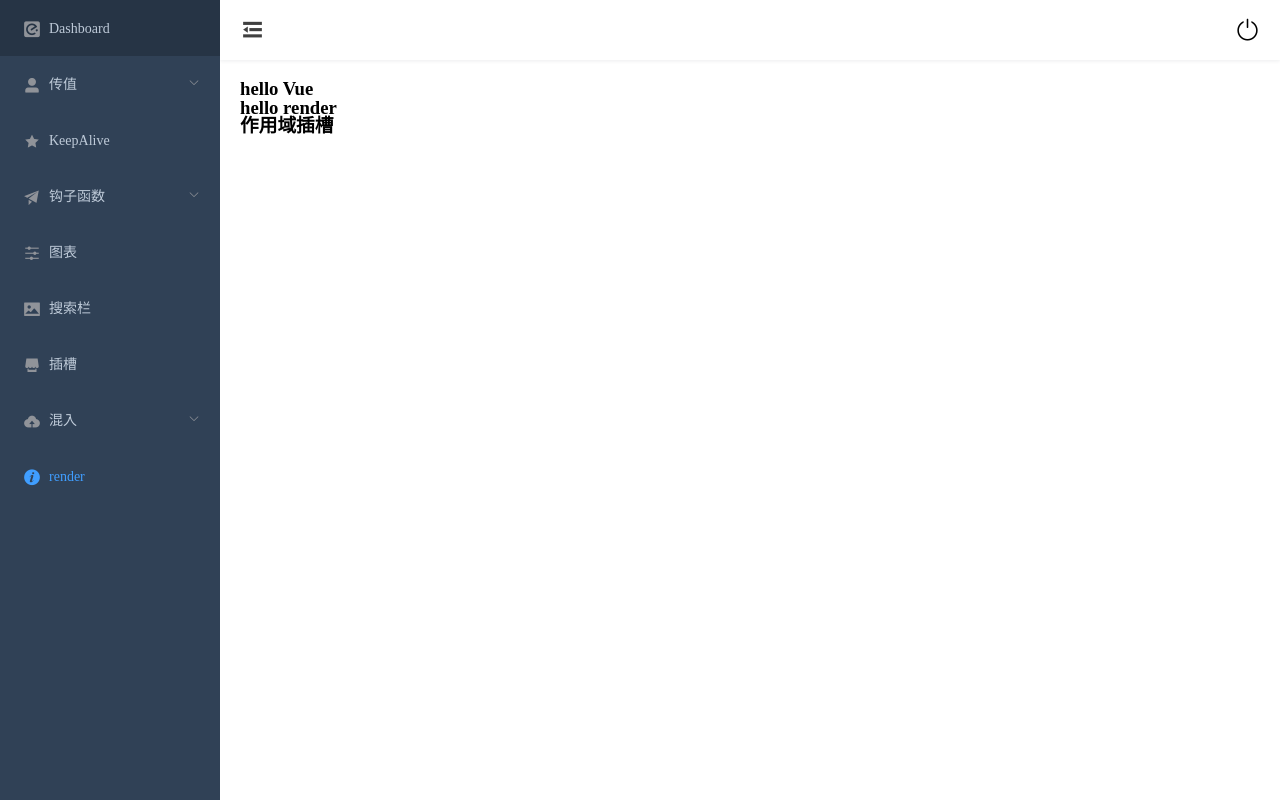
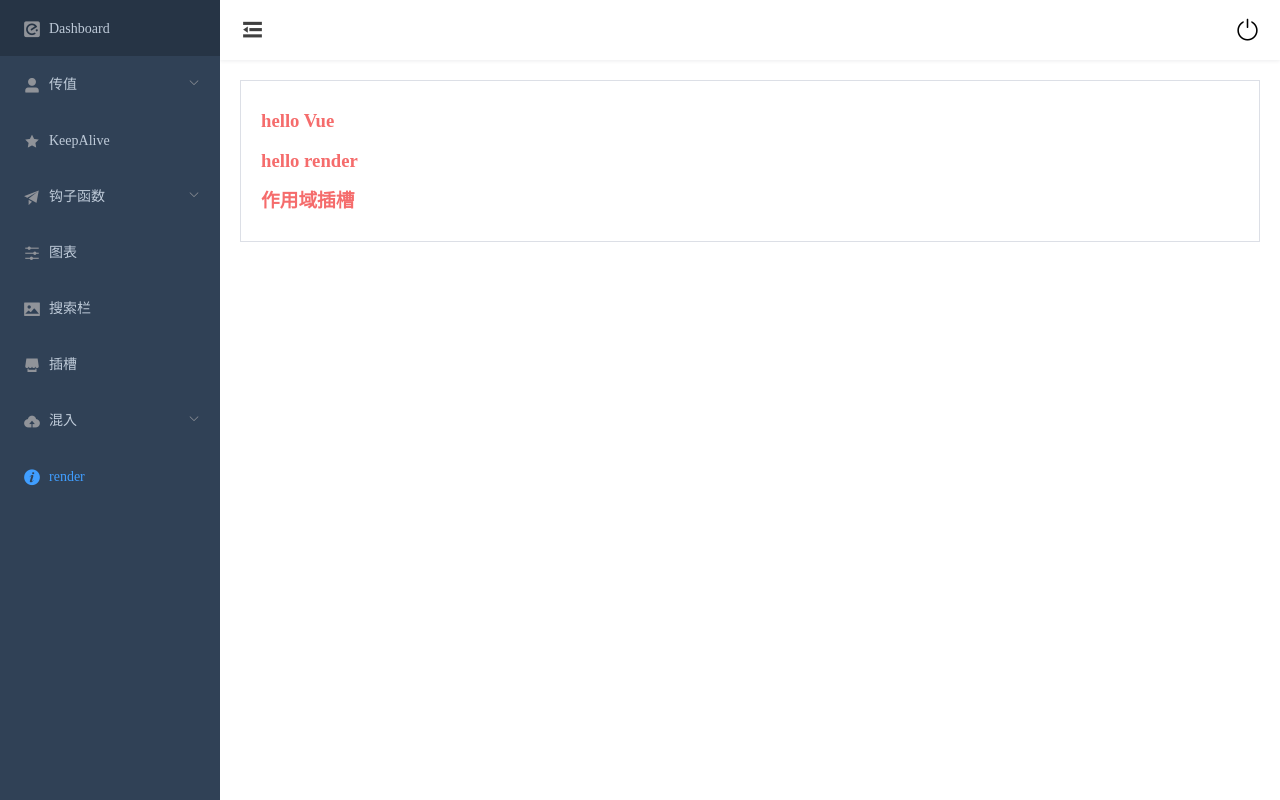
Before and after one commit to mrxiang-hub/vue-project, a Vue app: page /render in a window 1280 px wide. Built offline with nearby package versions, Linux system fonts and the light colour scheme.

Commit message:
上传代码

```diff
--- a/src/components/levelTitle.vue
+++ b/src/components/levelTitle.vue
@@ -14,7 +14,19 @@ export default {
   render(createElement) {
     return createElement(
         `h${this.level}`,
-        {},
+        {
+          style: {
+            color: '#F56C6C',
+            cursor: 'pointer',
+            border: '1px solid #DCDFE6',
+            padding: '20px'
+          },
+          on: {
+            click: () => {
+              this.$emit('handle', this.str)
+            }
+          }
+        },
         [
           this.$slots.desc,
           this.$slots.default,
--- a/src/views/render/render.vue
+++ b/src/views/render/render.vue
@@ -1,18 +1,18 @@
 <template>
   <div>
-    <LevelTitle :level="1">
+    <LevelTitle :level="1" @handle="handle">
       <template #desc>
-        <div>
+        <div class="hole">
           hello Vue
         </div>
       </template>
       <template #default>
-        <div>
+        <div class="hole">
           hello render
         </div>
       </template>
       <template #info="{name}">
-        <div>
+        <div class="hole">
           {{ name }}
         </div>
       </template>
@@ -27,10 +27,18 @@ export default {
   name: "render",
   components: {
     LevelTitle
+  },
+  methods: {
+    handle(data) {
+      console.log(data)
+    }
   }
 }
 </script>
 
-<style scoped>
+<style lang="scss" scoped>
+.hole {
+  line-height: 40px;
+}
 
 </style>
```
